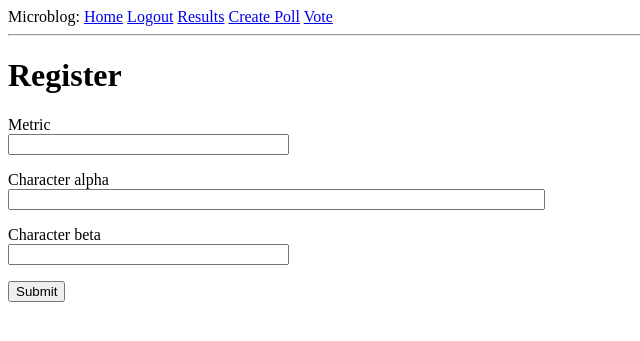
After one commit to alexrohl/CITS3403, a Python web app: template app/templates/vote.html in a window 1280 px wide. The commit adds this page. Shown: the top 341 px of the page, without its empty margins (0-640 px from the left). Run offline with Jinja, Linux system fonts and the light colour scheme; the template is opened without the code that fills it: most values are stand-ins (such as "Sample title", 1, 10 or a date in 2020); form fields are guessed from the names that the template uses.

Commit message:
Added vote page

```diff
--- a/app/templates/base.html
+++ b/app/templates/base.html
@@ -16,6 +16,8 @@
             <a href="{{ url_for('logout') }}">Logout</a>
             <a href="{{ url_for('results') }}">Results</a>
             <a href="{{ url_for('createpoll') }}">Create Poll</a>
+            <a href="{{ url_for('vote') }}">Vote</a>
+
             {% endif %}
         </div>
 
--- /dev/null
+++ b/app/templates/vote.html
@@ -0,0 +1,30 @@
+{% extends "base.html" %}
+
+{% block content %}
+    <h1>Register</h1>
+    <form action="" method="post">
+        {{ form.hidden_tag() }}
+        <p>
+            {{ form.metric.label }}<br>
+            {{ form.metric(size=32) }}<br>
+            {% for error in form.username.errors %}
+            <span style="color: red;">[{{ error }}]</span>
+            {% endfor %}
+        </p>
+        <p>
+            {{ form.character_alpha.label }}<br>
+            {{ form.character_alpha(size=64) }}<br>
+            {% for error in form.character_alpha.errors %}
+            <span style="color: red;">[{{ error }}]</span>
+            {% endfor %}
+        </p>
+        <p>
+            {{ form.character_beta.label }}<br>
+            {{ form.character_beta(size=32) }}<br>
+            {% for error in form.character_bet.errors %}
+            <span style="color: red;">[{{ error }}]</span>
+            {% endfor %}
+        </p>
+        <p>{{ form.submit() }}</p>
+    </form>
+{% endblock %}
```
Also changed, not shown: app/routes.py (+21 -9 lines), 2 other files.
